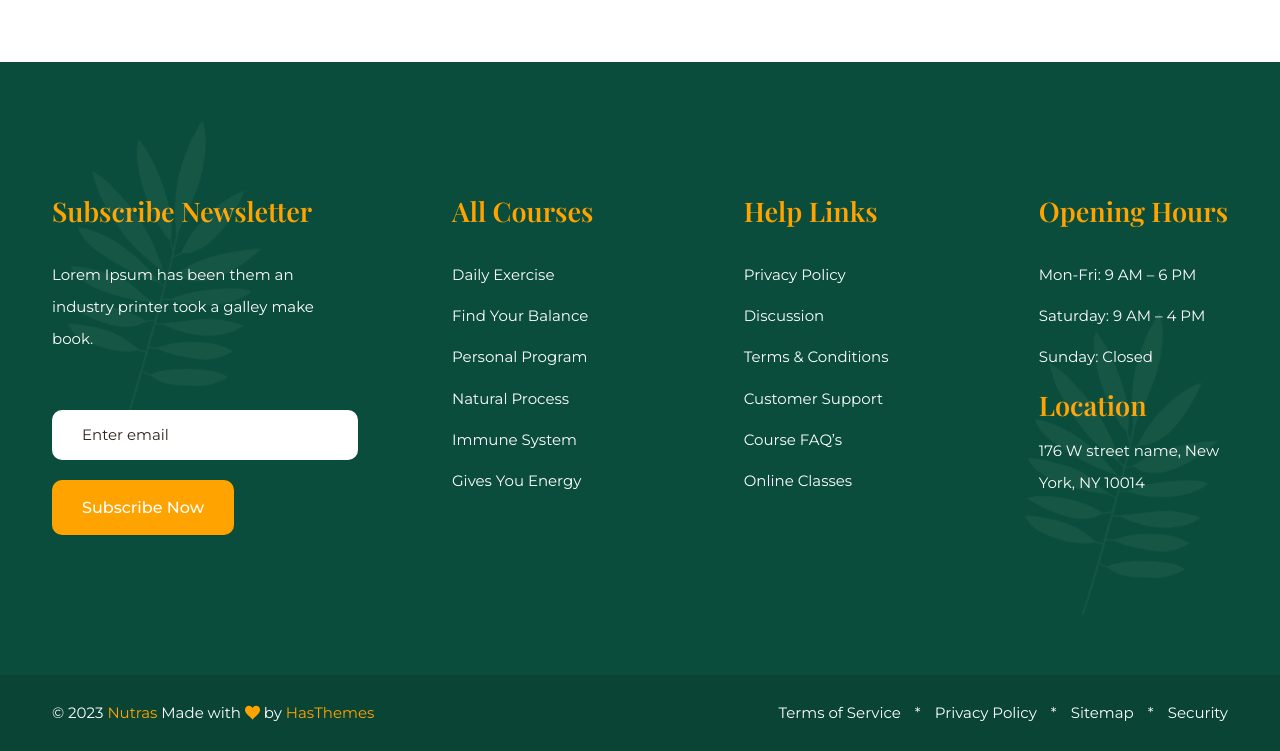
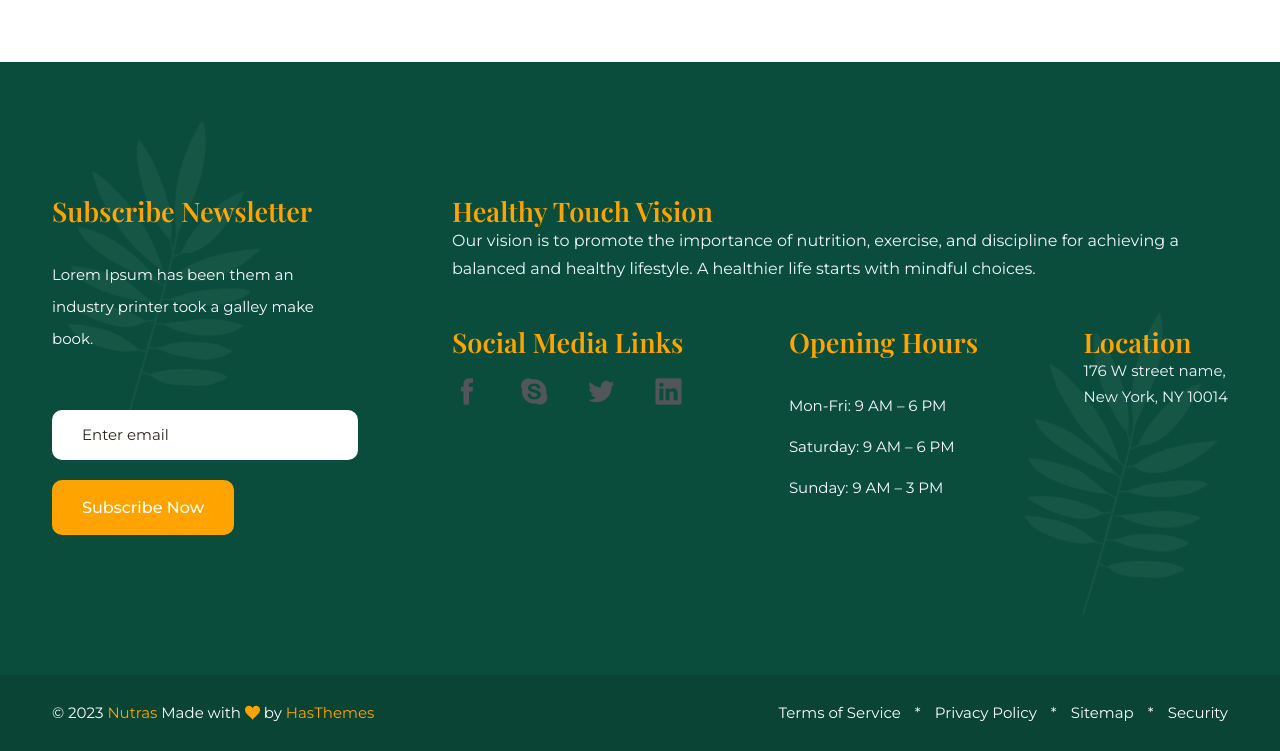
Before and after one commit to Rizvi-Ahmed-Abbas-Nasir/healthy-touch, a plain HTML site: page index.html in a window 1280 px wide. Shown: the part 7572-8323 px from the top of the page. Drawn offline with nearby package versions, Linux system fonts and the light colour scheme; files whose address does not match are found by name.

Commit message:
contact changes

```diff
--- a/index.html
+++ b/index.html
@@ -962,54 +962,48 @@
                                 <!-- Footer Widget Start -->
                                 <div class="widget-wrapper">
 
-                                    <!-- Footer Widget Start -->
+                                    <!-- Healthy Touch Vision -->
                                     <div class="footer-widget">
-                                        <h3 class="footer-widget-title">All Courses</h3>
+                                        <h3 class="footer-widget-title">Healthy Touch Vision</h3>
+                                        <p style="font-size: 16px; color:aliceblue;">
+                                            Our vision is to promote the importance of nutrition, exercise, and
+                                            discipline for achieving a balanced and healthy lifestyle. A healthier life
+                                            starts with mindful choices.
+                                        </p>
+                                    </div>
 
-                                        <ul class="widget-link">
-                                            <li><a href="#">Daily Exercise</a></li>
-                                            <li><a href="#">Find Your Balance</a></li>
-                                            <li><a href="#">Personal Program</a></li>
-                                            <li><a href="#">Natural Process</a></li>
-                                            <li><a href="#">Immune System</a></li>
-                                            <li><a href="#">Gives You Energy</a></li>
+                                    <!-- Social Media Links -->
+                                    <div class="footer-widget">
+                                        <h3 class="footer-widget-title">Social Media Links</h3>
+                                        <ul class="social"
+                                            style="display:flex; flex-direction: row; justify-content:space-between ;margin-top: 1.2rem;">
+                                            <li><a href="#"><i class="icofont-facebook"
+                                                        style="font-size: 30px; border-radius: 50%;"></i></i></a>
+                                            </li>
+                                            <li><a href="#"><i class="icofont-skype" style="font-size: 30px;"></i></a>
+                                            </li>
+                                            <li><a href="#"><i class="icofont-twitter" style="font-size: 30px;"></i></a>
+                                            </li>
+                                            <li><a href="#"><i class="icofont-linkedin"
+                                                        style="font-size: 30px;"></i></a></li>
                                         </ul>
                                     </div>
-                                    <!-- Footer Widget End -->
 
-                                    <!-- Footer Widget Start -->
+                                    <!-- Opening Times -->
                                     <div class="footer-widget">
-                                        <h3 class="footer-widget-title">Help Links</h3>
-
+                                        <h3 class="footer-widget-title">Opening Hours</h3>
                                         <ul class="widget-link">
-                                            <li><a href="#">Privacy Policy</a></li>
-                                            <li><a href="#">Discussion</a></li>
-                                            <li><a href="#">Terms & Conditions</a></li>
-                                            <li><a href="#">Customer Support</a></li>
-                                            <li><a href="#">Course FAQ’s</a></li>
-                                            <li><a href="#">Online Classes</a></li>
+                                            <li><a href="#">Mon-Fri: 9 AM – 6 PM</a></li>
+                                            <li><a href="#">Saturday: 9 AM – 6 PM</a></li>
+                                            <li><a href="#">Sunday: 9 AM – 3 PM</a></li>
                                         </ul>
                                     </div>
-                                    <!-- Footer Widget End -->
 
-                                    <!-- Footer Widget Start -->
+                                    <!-- Location -->
                                     <div class="footer-widget">
-                                        <h3 class="footer-widget-title">Opening Hours</h3>
-
-                                        <ul class="widget-link">
-                                            <li><a href="#">Mon-Fri: 9 AM – 6 PM</a></li>
-                                            <li><a href="#">Saturday: 9 AM – 4 PM</a></li>
-                                            <li><a href="#">Sunday: Closed</a></li>
-                                        </ul>
-
-                                        <div class="widget-location">
-                                            <h3 class="footer-widget-title">Location</h3>
-
-                                            <p>176 W street name, New <br> York, NY 10014</p>
-                                        </div>
+                                        <h3 class="footer-widget-title">Location</h3>
+                                        <p style="color:aliceblue;">176 W street name, <br> New York, NY 10014</p>
                                     </div>
-                                    <!-- Footer Widget End -->
-
                                 </div>
                                 <!-- Footer Widget End -->
 
@@ -1052,6 +1046,8 @@
             <!-- Footer Copyright Section End -->
 
         </div>
+
+
         <!-- Footer End -->
 
         <!--Back To Start-->
```
Also changed, not shown: contact.html (+40 -28 lines).
